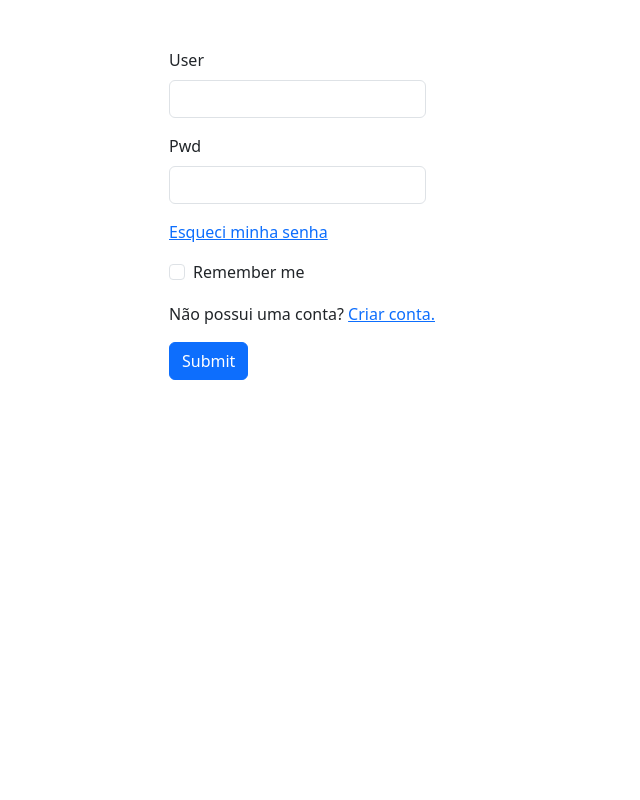
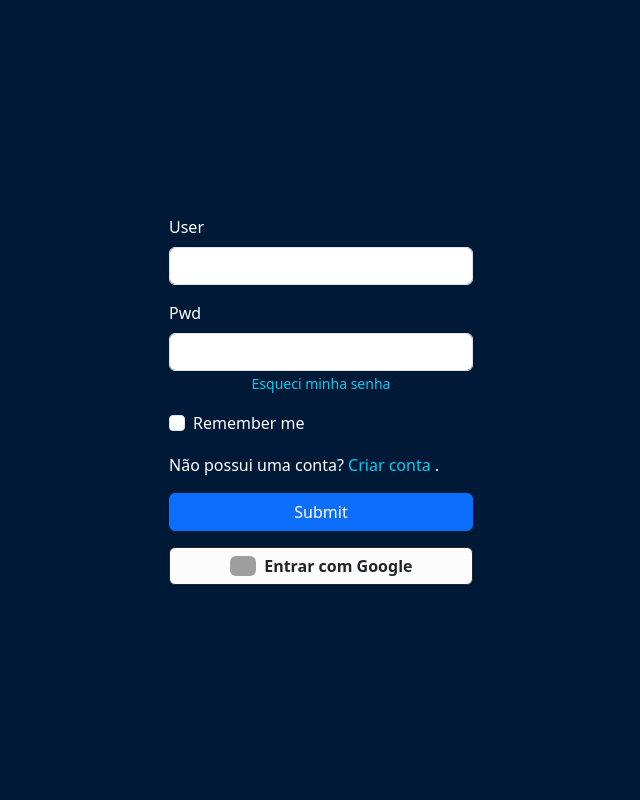
Before and after one commit to GDDev/jubilant-system, a Flask app: template project/auth/templates/signin.html in a window 1280 px wide. Shown: the whole page, without its empty margins (319-959 px from the left). Run offline with Flask 3, Linux system fonts and the light colour scheme; the template is opened without the code that fills it, so the values that code supplies are empty, except form fields; tables that the repository leaves empty hold one stand-in row (values such as "Sample post"); form fields are guessed from the names that the template uses; some libraries are stand-ins or nearby versions; grey boxes are pictures that could not be loaded.

Commit message:
Added log-in with Google

```diff
--- a/project/__init__.py
+++ b/project/__init__.py
@@ -1,8 +1,7 @@
-import requests
 from flask import Flask, render_template, request, url_for, redirect
 from flask_login import LoginManager
 from flask_wtf import CSRFProtect
-from core import db, migrate
+from core import db, migrate, config_oauth
 from project.routine import item_bp
 
 
@@ -61,6 +60,7 @@ def create_app() -> Flask:
     flask = config_flask()
 
     init_db(flask)
+    config_oauth(flask)
 
     csrf = CSRFProtect(flask)
     with flask.app_context():
--- a/project/auth/templates/signin.html
+++ b/project/auth/templates/signin.html
@@ -8,8 +8,11 @@
 
     <link href="https://cdn.jsdelivr.net/npm/bootstrap@5.3.3/dist/css/bootstrap.min.css" rel="stylesheet" integrity="sha384-QWTKZyjpPEjISv5WaRU9OFeRpok6YctnYmDr5pNlyT2bRjXh0JMhjY6hW+ALEwIH" crossorigin="anonymous">
     <script src="https://cdn.jsdelivr.net/npm/bootstrap@5.3.3/dist/js/bootstrap.bundle.min.js" integrity="sha384-YvpcrYf0tY3lHB60NNkmXc5s9fDVZLESaAA55NDzOxhy9GkcIdslK1eN7N6jIeHz" crossorigin="anonymous"></script>
+
+    <link rel="stylesheet" href="{{ url_for('static', filename='css/style.css') }}">
 </head>
-<body class="d-flex w-100 h-100 py-5 justify-content-center align-items-center">
+<body>
+<div class="d-flex w-100 vh-100 py-5 justify-content-center align-items-center m-auto primary-bg-dark">
     {% from "_formhelpers.html" import render_field %}
 
     {% with messages = get_flashed_messages() %}
@@ -29,10 +32,12 @@
         {{ form.csrf_token }}
         {{ render_field(form.user) }}
         {{ render_field(form.pwd) }}
+        <div class="col-12 text-center mt-0">
+            <a href="{{ url_for('auth.forgot_password') }}" class="small text-decoration-none text-info">
+                Esqueci minha senha
+            </a>
+        </div>
         <div class="col-12">
-            <a href="{{ url_for('auth.forgot_password') }}">Esqueci minha senha</a>
-        </div>
-        <div class="col-auto">
             <div class="form-check">
                 {{ form.remember_me(class="form-check-input") }}
                 {{ form.remember_me.label(class="form-check-label") }}
@@ -40,11 +45,23 @@
         </div>
 
         <div class="col-12">
-            Não possui uma conta? <a href="{{ url_for('auth.signup') }}">Criar conta.</a>
+            Não possui uma conta? <a href="{{ url_for('auth.signup') }}" class="text-decoration-none text-info">
+            Criar conta
+        </a>.
         </div>
         <div class="col-12">
-            {{ form.submit(class="btn btn-primary") }}
+            {{ form.submit(class="btn btn-primary", style="min-width: 100%;") }}
+        </div>
+        <div class="col-12">
+            <a href="{{ url_for('auth.login_google') }}"
+               class="btn btn-outline-dark bg-light-subtle d-flex justify-content-center align-items-center
+               gap-2">
+              <img src="https://developers.google.com/identity/images/g-logo.png" alt="Google logo" style="height:20px;"
+              class="rounded">
+              <span class="text-dark fw-bold">Entrar com Google</span>
+            </a>
         </div>
     </form>
+</div>
 </body>
 </html>
--- a/project/templates/_formhelpers.html
+++ b/project/templates/_formhelpers.html
@@ -1,5 +1,5 @@
 {% macro render_field(field) %}
-  <div class="col-auto position-relative">
+  <div class="col-12 position-relative">
     {{ field.label(class="form-label") }}
     {% if field.errors %}
       {% for error in field.errors %}
@@ -7,7 +7,7 @@
           {{ error }}
         </div>
       {% endfor %}
-      {{ field(class="form-control is-invalid", **kwargs)|safe }}
+      {{ field(class="form-control is-invalid",  **kwargs)|safe }}
     {% else %}
       {{ field(class="form-control", **kwargs)|safe }}
     {% endif %}
--- a/project/templates/navbar.html
+++ b/project/templates/navbar.html
@@ -1,9 +1,9 @@
 {% block navbar %}
 <nav class="vh-100 position-fixed d-flex flex-column align-items-start primary-bg" style="width: 15%">
     <div class="dropdown p-4" style="min-width: fit-content">
-        <button type="button" class="btn w-100 dropdown-toggle text-white"
+        <button type="button" class="btn w-100 dropdown-toggle text-white text-wrap"
            data-bs-toggle="dropdown" aria-expanded="false">
-            <img src="{{ current_user.profile_pic }}" alt="profile pic" class="profile-pic-sm img-thumbnail">
+            <img src="{{ current_user.profile_pic }}" alt="profile pic" class="profile-pic-sm img-thumbnail p-0">
             <strong class="ms-1">{{ current_user.username }}</strong>
         </button>
         <div class="dropdown-menu text-small shadow primary-bg-dark">
--- a/project/user/templates/profile/owner_view.html
+++ b/project/user/templates/profile/owner_view.html
@@ -3,7 +3,7 @@
 {% block content %}
     <div class="d-flex flex-column justify-content-between flex-wrap flex-md-nowrap align-items-center mt-3 w-75
     mx-auto">
-        <img src="{{ current_user.profile_pic }}" alt="profile pic" class="img-thumbnail profile-pic-lg">
+        <img src="{{ current_user.profile_pic }}" alt="profile pic" class="img-thumbnail profile-pic-lg p-1">
         <input type="text" value="{{ current_user.user.name }} {{ current_user.user.surname }}" class="form-control w-25
         mt-3" readonly>
         {% block edit_email %}
```
Also changed, not shown: project/auth/controllers/auth_controller.py (+59 -3 lines), project/auth/forms/sign_in_form.py (+7 -3 lines), project/auth/services/auth_service.py (+10 -0 lines), project/user/models/user_profile.py (+12 -3 lines).
